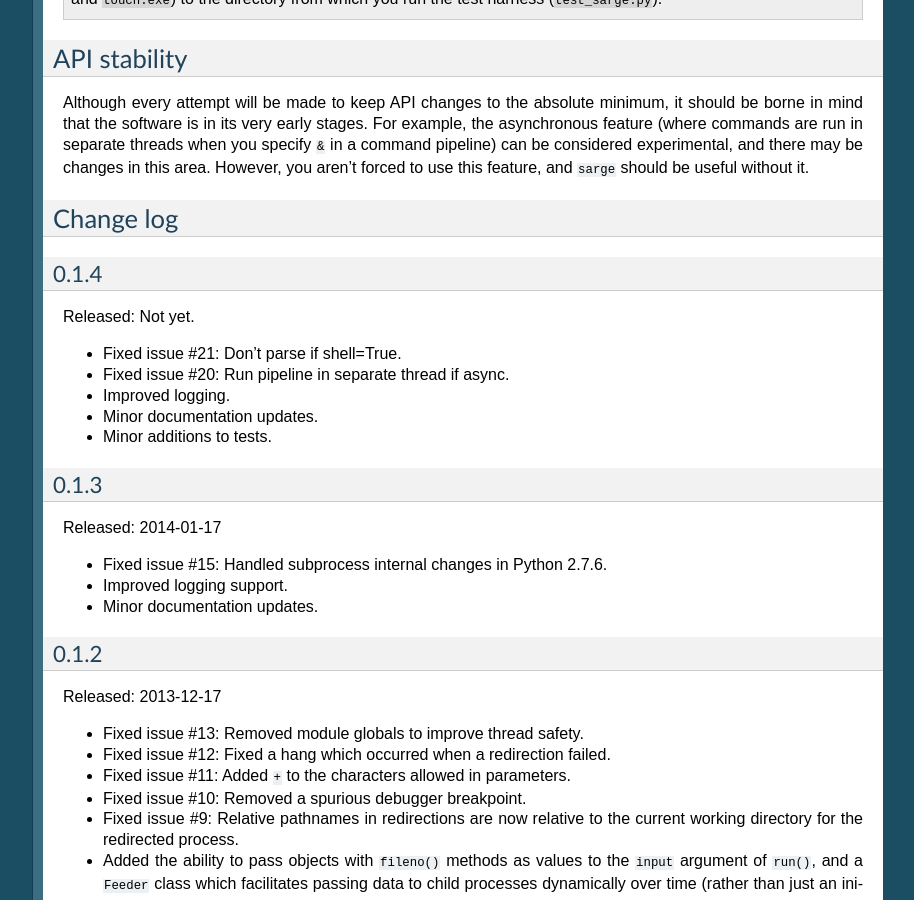
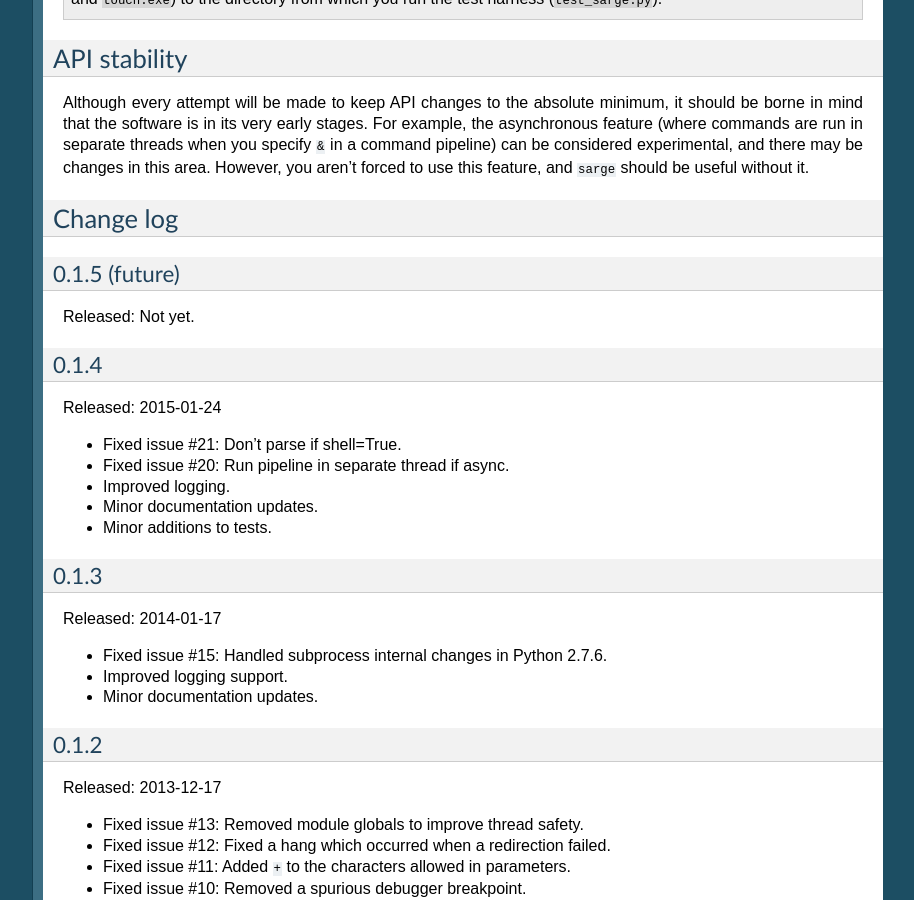
Before and after one commit to jayvdb/sarge, a Sphinx documentation site: the page built from docs/overview.rst, in a window 1280 px wide and 900 px high, scrolled down 3427 px. Shown: the whole window, without its empty margins (187-1101 px from the left). Built offline with Sphinx 7.4.7, drawn with Linux system fonts in a browser that asks for light colours; formulas are drawn with MathJax 3.

Commit message:
Updated change log.

```diff
--- a/docs/overview.rst
+++ b/docs/overview.rst
@@ -221,10 +221,15 @@ feature, and ``sarge`` should be useful without it.
 Change log
 ----------
 
+0.1.5 (future)
+~~~~~~~~~~~~~~
+
+Released: Not yet.
+
 0.1.4
 ~~~~~
 
-Released: Not yet.
+Released: 2015-01-24
 
 - Fixed issue #21: Don't parse if shell=True.
 
```
